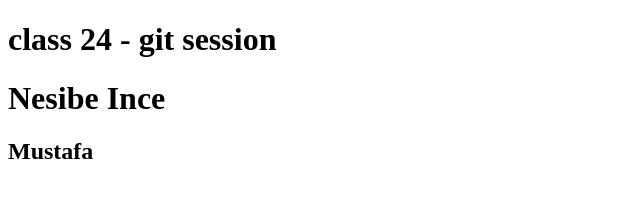
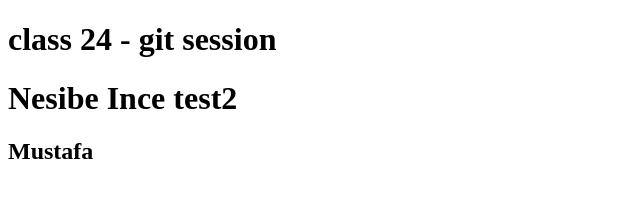
Before and after one commit to ammarvehbi/gitSessionClass24, a plain HTML site: page index.html in a window 1280 px wide. Shown: the whole page, without its empty margins (0-640 px from the left). Drawn offline with Linux system fonts and the light colour scheme.

Commit message:
Nesibe test2

```diff
--- a/index.html
+++ b/index.html
@@ -7,7 +7,7 @@
   </head>
   <body>
     <h1>class 24 - git session</h1>
-    <h1>Nesibe Ince</h1>
+    <h1>Nesibe Ince test2</h1>
     <h2>Mustafa</h2>
   </body>
 </html>
```
